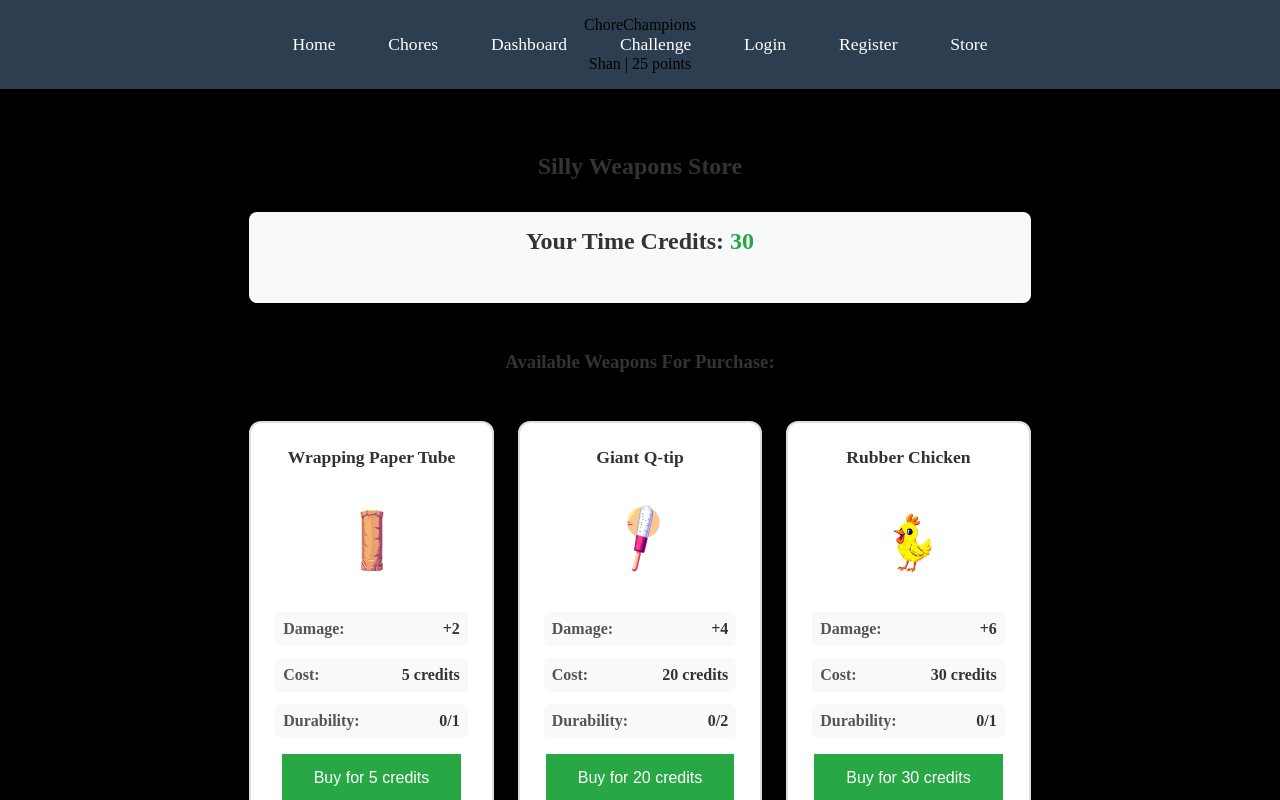
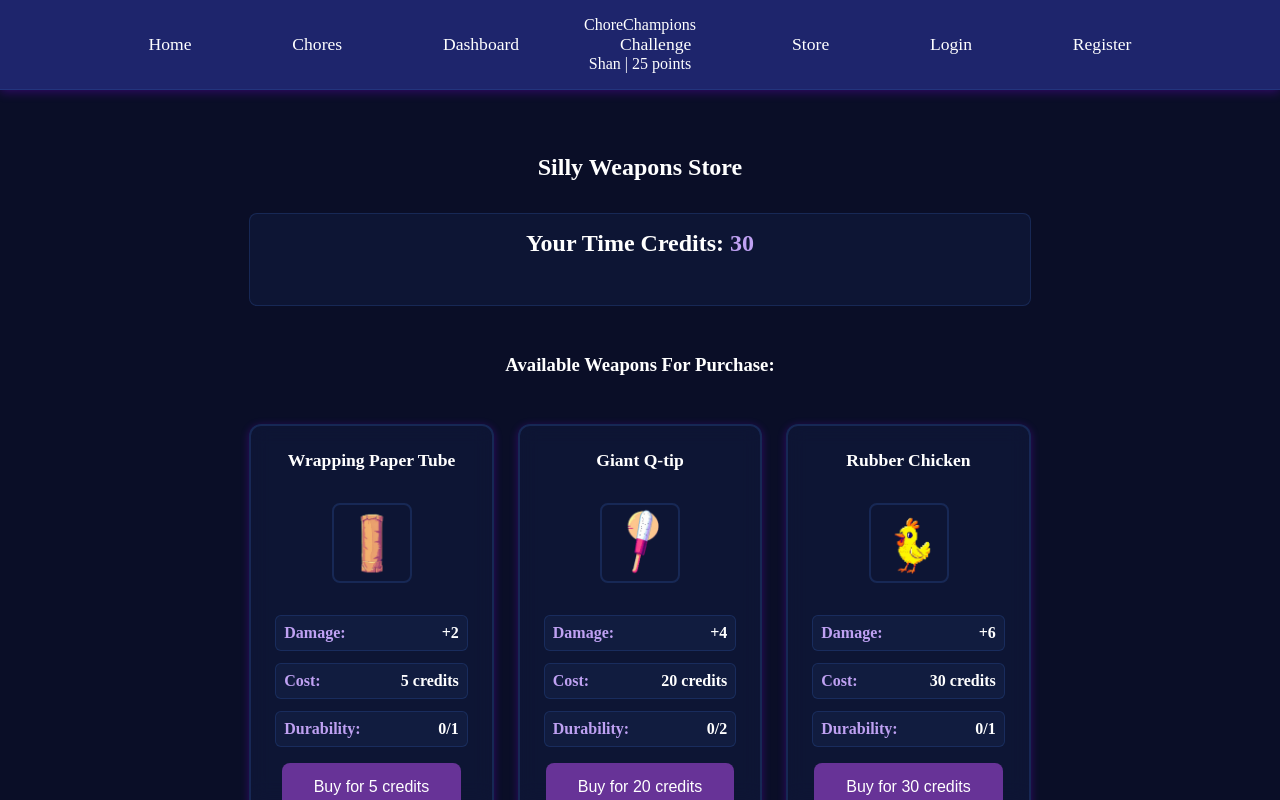
Before and after one commit to SrmTech-git/ChoreChampions, a React (Vite) app in the folder ChoreChampions/: page /store in a window 1280 px wide. Built offline with nearby package versions, Linux system fonts and the light colour scheme.

Commit message:
Added css colors

```diff
--- a/ChoreChampions/src/App.css
+++ b/ChoreChampions/src/App.css
@@ -1,4 +1,36 @@
-/* Add these styles to reset defaults */
+:root {
+  /* Primary Colors from Image */
+  --color-primary-dark: #1E256C;    /* Dark blue */
+  --color-primary: #3158A4;          /* Primary blue */
+  --color-secondary: #00f2ff;        /* Deep blue/purple */
+  --color-accent: #673397;           /* Purple */
+  --color-accent-light: #BFA1F2;     /* Light purple */
+
+  /* Derived Colors */
+  --color-background: #0a0e27;       /* Very dark blue */
+  --color-surface: rgba(49, 88, 164, 0.1); /* Primary with opacity */
+  --color-surface-hover: rgba(49, 88, 164, 0.2);
+  --color-text-primary: #ffffff;
+  --color-text-secondary: #BFA1F2;   /* Light purple for secondary text */
+  --color-text-muted: rgba(191, 161, 242, 0.7);
+
+  /* UI Colors */
+  --color-border: rgba(49, 88, 164, 0.3);
+  --color-border-light: rgba(191, 161, 242, 0.2);
+  --color-shadow: rgba(138, 5, 255, 0.3);
+  --color-shadow-hover: rgba(103, 51, 151, 0.3);
+
+  /* Button Colors */
+  --color-button-primary: #673397;
+  --color-button-primary-hover: #BFA1F2;
+  --color-button-secondary: #3158A4;
+  --color-button-secondary-hover: #4B6FC4;
+  --color-button-danger: #673397;
+  --color-button-danger-hover: #8B4BBB;
+  --color-button-disabled: rgba(49, 88, 164, 0.5);
+}
+
+/* Reset defaults */
 * {
   margin: 0;
   padding: 0;
@@ -11,9 +43,11 @@ html, body {
   margin: 0;
   padding: 0;
   overflow-x: hidden;
+  background-color: var(--color-background);
+  color: var(--color-text-primary);
 }
 
-/* Modify your root element */
+/* Root element */
 #root {
   width: 100%;
   max-width: 100%;
@@ -22,7 +56,7 @@ html, body {
   text-align: center;
 }
 
-/* Your grid should be full width */
+/* Grid layout */
 .App {
   display: grid;
   grid-template-areas:
@@ -33,35 +67,36 @@ html, body {
   grid-template-rows: auto 1fr auto;
   min-height: 100vh;
   width: 100%;
+  background-color: var(--color-background);
 }
 
 .Navbar {
   grid-area: NavBar;
-}
-.MainContent {
-  grid-area: Main;
-}
-.Footer {
-  grid-area: Footer;
+  background-color: var(--color-primary-dark);
 }
 
-/* Main content styles */
 .MainContent {
   grid-area: Main;
   display: flex;
   flex-direction: column;
   align-items: center;
   justify-content: center;
-  background-color: black;
-  color: white;
+  background-color: var(--color-background);
+  color: var(--color-text-primary);
   width: 100%;
-  padding: 2rem 0; /* Only add vertical padding */
+  padding: 2rem 0;
 }
 
+.Footer {
+  grid-area: Footer;
+  background-color: var(--color-primary-dark);
+}
+
+/* Button styles */
 button {
-  background-color: #3ba13e; /* Green */
+  background-color: var(--color-button-primary);
   border: none;
-  color: black;
+  color: var(--color-text-primary);
   padding: 15px 32px;
   text-align: center;
   text-decoration: none;
@@ -69,18 +104,21 @@ button {
   font-size: 16px;
   margin: 4px 2px;
   cursor: pointer;
+  border-radius: 8px;
+  transition: all 0.3s ease;
 }
 
 button:hover {
-    background-color: #b7ffbb;
+  background-color: var(--color-button-primary-hover);
+  transform: translateY(-2px);
+  box-shadow: 0 4px 12px var(--color-shadow-hover);
 }
 
-  /*remove default list styles */
+/* Remove default list styles */
 ul {
   list-style-type: none;
   padding: 0;
 }
-
 
 /* WEAPON CARD STYLES */
 .store-container {
@@ -92,19 +130,20 @@ ul {
 .store-container h2 {
   text-align: center;
   margin-bottom: 2rem;
-    color: #333;
+  color: var(--color-text-primary);
 }
 
 .time-credits {
   text-align: center;
   margin-bottom: 3rem;
   padding: 1rem;
-    background: #f8f9fa;
+  background: var(--color-surface);
   border-radius: 8px;
+  border: 1px solid var(--color-border);
 }
 
 .credit-amount {
-    color: #28a745;
+  color: var(--color-accent-light);
   font-weight: bold;
 }
 
@@ -112,29 +151,31 @@ ul {
 .owned-weapons-section h3 {
   text-align: center;
   margin-bottom: 2rem;
-    color: #333;
+  color: var(--color-text-primary);
 }
 
 .weaponGrid {
   display: grid;
-    grid-template-columns: repeat(3, 1fr); /* 3 weapons per row on desktop */
+  grid-template-columns: repeat(3, 1fr);
   gap: 1.5rem;
   padding: 1rem 0;
   margin-bottom: 3rem;
 }
 
 .weaponWrapper {
-    background: white;
-    border: 2px solid #ddd;
+  background: var(--color-surface);
+  border: 2px solid var(--color-border);
   border-radius: 12px;
   overflow: hidden;
   transition: transform 0.2s ease, box-shadow 0.2s ease;
-    box-shadow: 0 2px 8px rgba(0, 0, 0, 0.1);
+  box-shadow: 0 2px 8px var(--color-shadow);
+  backdrop-filter: blur(10px);
 }
 
 .weaponWrapper:hover {
   transform: translateY(-4px);
-    box-shadow: 0 8px 25px rgba(0, 0, 0, 0.15);
+  box-shadow: 0 8px 25px var(--color-shadow-hover);
+  background: var(--color-surface-hover);
 }
 
 .weapon-card {
@@ -150,7 +191,7 @@ ul {
 .weapon-name {
   text-align: center;
   margin-bottom: 1rem;
-    color: #333;
+  color: var(--color-text-primary);
   font-size: 1.1rem;
 }
 
@@ -171,6 +212,7 @@ ul {
   height: 80px;
   object-fit: cover;
   border-radius: 8px;
+  border: 2px solid var(--color-border);
 }
 
 .stat {
@@ -178,61 +220,61 @@ ul {
   justify-content: space-between;
   align-items: center;
   padding: 0.5rem;
-    background: #f8f9fa;
+  background: var(--color-surface);
   border-radius: 6px;
+  border: 1px solid var(--color-border);
 }
 
 .stat-label {
   font-weight: 600;
-    color: #555;
+  color: var(--color-text-secondary);
 }
 
 .stat-value {
   font-weight: bold;
-    color: #333;
+  color: var(--color-text-primary);
 }
 
-
 .action-button.buy {
-    background-color: #28a745;
-    color: white;
+  background-color: var(--color-button-primary);
+  color: var(--color-text-primary);
 }
 
 .action-button.buy:hover:not(:disabled) {
-    background-color: #218838;
+  background-color: var(--color-button-primary-hover);
 }
 
 .action-button.buy.owned,
 .action-button.buy:disabled {
-    background-color: #6c757d;
+  background-color: var(--color-button-disabled);
   cursor: not-allowed;
 }
 
 .action-button.choose {
-    background-color: #007bff;
-    color: white;
+  background-color: var(--color-button-secondary);
+  color: var(--color-text-primary);
 }
 
 .action-button.choose:hover {
-    background-color: #0056b3;
+  background-color: var(--color-button-secondary-hover);
 }
 
 .action-button.choose.selected {
-    background-color: #28a745;
+  background-color: var(--color-button-primary);
 }
 
 .action-button.remove {
-    background-color: #dc3545;
-    color: white;
+  background-color: var(--color-button-danger);
+  color: var(--color-text-primary);
 }
 
 .action-button.remove:hover {
-    background-color: #c82333;
+  background-color: var(--color-button-danger-hover);
 }
 
 .no-weapons-message {
   text-align: center;
-    color: #666;
+  color: var(--color-text-muted);
   font-style: italic;
   margin: 2rem 0;
 }
@@ -240,17 +282,18 @@ ul {
 .battle-weapon-summary {
   text-align: center;
   padding: 2rem;
-    background: #f8f9fa;
+  background: var(--color-surface);
   border-radius: 8px;
   margin-top: 2rem;
+  border: 1px solid var(--color-border);
 }
 
 .selected-weapon-info {
-    color: #28a745;
+  color: var(--color-accent-light);
 }
 
 .no-weapon-selected {
-    color: #666;
+  color: var(--color-text-muted);
   font-style: italic;
 }
 
@@ -279,23 +322,25 @@ ul {
   }
 }
 
-/* //CHORE CARD STYLES */
-
+/* CHORE CARD STYLES */
 .chore-card {
-  background-color: #333;
+  background-color: var(--color-surface);
   border-radius: 8px;
   padding: 16px;
   margin-bottom: 16px;
   display: flex;
   justify-content: space-between;
   align-items: center;
-  color: white;
-  box-shadow: 0 2px 4px rgba(0, 0, 0, 0.2);
+  color: var(--color-text-primary);
+  box-shadow: 0 2px 4px var(--color-shadow);
   transition: transform 0.2s ease;
+  border: 1px solid var(--color-border);
+  backdrop-filter: blur(10px);
 }
 
 .chore-card:hover {
   transform: translateY(-2px);
+  background: var(--color-surface-hover);
 }
 
 .chore-card-content {
@@ -314,7 +359,7 @@ ul {
 
 .chore-time, .chore-points {
   font-size: 0.9rem;
-  color: #ccc;
+  color: var(--color-text-secondary);
 }
 
 .chore-card-actions {
@@ -330,38 +375,37 @@ ul {
 }
 
 .complete-btn {
-  background-color: #3ba13e;
+  background-color: var(--color-button-primary);
 }
 
 .complete-btn:hover {
-  background-color: #b7ffbb;
+  background-color: var(--color-button-primary-hover);
 }
 
 .remove-btn {
-  background-color: #555;
+  background-color: var(--color-primary);
 }
 
 .remove-btn:hover {
-  background-color: #777;
+  background-color: var(--color-button-secondary-hover);
 }
 
 /* USER CARD STYLES */
-
-/* DisplayUser Card Styling */
 .DisplayUserCard {
   display: flex;
   align-items: center;
-  background-color: #f8f9fa2c;
+  background-color: var(--color-surface);
   border-radius: 8px;
   padding: 12px;
-  box-shadow: 0 2px 4px rgba(0, 0, 0, 0.1);
+  box-shadow: 0 2px 4px var(--color-shadow);
   transition: transform 0.2s ease;
   margin-bottom: 8px;
+  backdrop-filter: blur(10px);
 }
 
 .DisplayUserCard:hover {
   transform: translateY(-2px);
-  box-shadow: 0 4px 6px rgba(0, 0, 0, 0.1);
+  box-shadow: 0 4px 6px var(--color-shadow-hover);
 }
 
 .user-image {
@@ -369,7 +413,7 @@ ul {
   height: 100px;
   border-radius: 50%;
   object-fit: cover;
-  border: 2px solid #ffffff;
+  border: 2px solid var(--color-accent-light);
 }
 
 .user-details {
@@ -380,15 +424,14 @@ ul {
 
 .user-details span {
   font-weight: 500;
-  color: #ebf3ff;
+  color: var(--color-text-primary);
   font-size: 2em;
 }
 
 /* Champion card styles */
-
 .championGrid {
   display: grid;
-    grid-template-columns: repeat(4, 1fr); /* 4 cards per row on desktop */
+  grid-template-columns: repeat(4, 1fr);
   gap: 1.5rem;
   padding: 2rem;
   max-width: 1200px;
@@ -396,16 +439,18 @@ ul {
 }
 
 .championWrapper {
-    background: white;
-    border: 2px solid #ddd;
+  background: var(--color-surface);
+  border: 2px solid var(--color-border);
   border-radius: 12px;
   overflow: hidden;
   transition: transform 0.2s ease, box-shadow 0.2s ease;
+  backdrop-filter: blur(10px);
 }
 
 .championWrapper:hover {
   transform: translateY(-4px);
-    box-shadow: 0 8px 25px rgba(0, 0, 0, 0.15);
+  box-shadow: 0 8px 25px var(--color-shadow-hover);
+  background: var(--color-surface-hover);
 }
 
 .championCard {
@@ -419,16 +464,15 @@ ul {
   object-fit: cover;
   border-radius: 8px;
   margin-bottom: 0.75rem;
+  border: 2px solid var(--color-border);
 }
 
 .championName {
   margin: 0;
   font-size: 1rem;
-    color: #333;
+  color: var(--color-text-primary);
   font-weight: 600;
 }
-
-
 
 /* Tablet - 3 cards per row */
 @media (max-width: 992px) {
@@ -462,12 +506,11 @@ ul {
   }
 }
 
-/*UserCard Styles */
-
+/* UserCard Styles */
 .opponents-section h2 {
   text-align: center;
   margin-bottom: 2rem;
-    color: #333;
+  color: var(--color-text-primary);
 }
 
 .userGrid {
@@ -480,20 +523,22 @@ ul {
 }
 
 .userWrapper {
-    background: white;
-    border: 2px solid #ddd;
+  background: var(--color-surface);
+  border: 2px solid var(--color-border);
   border-radius: 12px;
   overflow: hidden;
   transition: transform 0.2s ease, box-shadow 0.2s ease;
-    box-shadow: 0 2px 8px rgba(0, 0, 0, 0.1);
+  box-shadow: 0 2px 8px var(--color-shadow);
+  backdrop-filter: blur(10px);
 }
 
 .userWrapper:hover {
   transform: translateY(-4px);
-    box-shadow: 0 8px 25px rgba(0, 0, 0, 0.15);
+  box-shadow: 0 8px 25px var(--color-shadow-hover);
+  background: var(--color-surface-hover);
 }
 
-.DisplayUserCard {
+.userWrapper .DisplayUserCard {
   padding: 1rem;
   text-align: center;
   border: none;
@@ -501,34 +546,33 @@ ul {
   background: transparent;
 }
 
-.user-image {
+.userWrapper .user-image {
   width: 80px;
   height: 80px;
   border-radius: 50%;
   object-fit: cover;
   margin-bottom: 0.75rem;
-    border: 3px solid #e9ecef;
+  border: 3px solid var(--color-border-light);
 }
 
-.user-details span {
+.userWrapper .user-details span {
   font-size: 1rem;
-    color: #333;
+  color: var(--color-text-primary);
   font-weight: 600;
 }
 
 .opponent-status {
   padding: 0.75rem;
-    background: #f8f9fa;
-    border-top: 1px solid #e9ecef;
+  background: var(--color-primary-dark);
+  border-top: 1px solid var(--color-border);
 }
-
 
 .selected-opponent {
   display: block;
   width: 100%;
   padding: 0.5rem;
-    background-color: #28a745;
-    color: white;
+  background-color: var(--color-button-primary);
+  color: var(--color-text-primary);
   text-align: center;
   font-weight: bold;
   border-radius: 6px;
@@ -536,7 +580,7 @@ ul {
 
 .no-opponents-message {
   text-align: center;
-    color: #666;
+  color: var(--color-text-muted);
   font-style: italic;
   margin-top: 2rem;
 }
@@ -567,27 +611,26 @@ ul {
     padding: 1rem;
   }
 
-    .user-image {
+  .userWrapper .user-image {
     width: 100px;
     height: 100px;
   }
 }
 
-/* Battle Summary */
-
 /* Battle Summary Display Styles */
 .battle-summary-display {
   margin-top: 2rem;
   padding: 1.5rem;
-    background-color: #f8f9fa;
+  background-color: var(--color-surface);
   border-radius: 12px;
-    border: 1px solid #e9ecef;
+  border: 1px solid var(--color-border);
+  backdrop-filter: blur(10px);
 }
 
 .battle-summary-display h2 {
   text-align: center;
   margin-bottom: 2rem;
-    color: #333;
+  color: var(--color-text-primary);
   font-size: 1.5rem;
 }
 
@@ -614,35 +657,36 @@ ul {
   align-items: center;
   text-align: center;
   padding: 1.5rem;
-    background-color: white;
-    border: 2px solid #e0e0e0;
+  background-color: var(--color-surface);
+  border: 2px solid var(--color-border);
   border-radius: 10px;
-    box-shadow: 0 2px 8px rgba(0, 0, 0, 0.1);
+  box-shadow: 0 2px 8px var(--color-shadow);
   transition: transform 0.2s ease, box-shadow 0.2s ease;
+  backdrop-filter: blur(10px);
 }
 
 .summary-item:hover {
   transform: translateY(-2px);
-    box-shadow: 0 4px 12px rgba(0, 0, 0, 0.15);
+  box-shadow: 0 4px 12px var(--color-shadow-hover);
 }
 
 .summary-item h3 {
   margin-bottom: 1rem;
   font-size: 1.2rem;
-    color: #495057;
-    border-bottom: 2px solid #007bff;
+  color: var(--color-text-secondary);
+  border-bottom: 2px solid var(--color-accent);
   padding-bottom: 0.5rem;
   width: 100%;
 }
 
 /* Not Selected State */
 .not-selected {
-    color: #6c757d;
+  color: var(--color-text-muted);
   font-style: italic;
   margin: 0;
   padding: 2rem 1rem;
-    background-color: #f8f9fa;
-    border: 2px dashed #dee2e6;
+  background-color: var(--color-surface);
+  border: 2px dashed var(--color-border-light);
   border-radius: 8px;
   width: 100%;
 }
@@ -660,10 +704,10 @@ ul {
 .points-summary {
   text-align: center;
   padding: 2rem;
-    background: linear-gradient(135deg, #667eea 0%, #764ba2 100%);
-    color: white;
+  background: linear-gradient(135deg, var(--color-primary) 0%, var(--color-accent) 100%);
+  color: var(--color-text-primary);
   border-radius: 12px;
-    box-shadow: 0 4px 15px rgba(102, 126, 234, 0.3);
+  box-shadow: 0 4px 15px var(--color-shadow-hover);
   margin-top: 1rem;
 }
 
@@ -686,7 +730,7 @@ ul {
 .total-power {
   font-weight: bold;
   font-size: 1.2rem !important;
-    color: #ffd700;
+  color: var(--color-accent-light);
   text-shadow: 1px 1px 2px rgba(0, 0, 0, 0.2);
   padding: 0.5rem;
   background-color: rgba(255, 255, 255, 0.1);
--- a/ChoreChampions/src/Components/NavBar/NavBar.jsx
+++ b/ChoreChampions/src/Components/NavBar/NavBar.jsx
@@ -25,14 +25,15 @@ function NavBar() {
                     <Link to="/Challenge">Challenge</Link>
                 </div>
                 <div className={styles.navLink}>
+                    <Link to="/Store">Store</Link>
+                </div>
+                <div className={styles.navLink}>
                     <Link to="/Login">Login</Link>
                 </div>
                 <div className={styles.navLink}>
                     <Link to="/Register">Register</Link>
                 </div>
-                <div className={styles.navLink}>
-                    <Link to="/Store">Store</Link>
-                </div>
+
             </div>
 
             <div className="user-info">
--- a/ChoreChampions/src/Components/NavBar/NavBar.module.css
+++ b/ChoreChampions/src/Components/NavBar/NavBar.module.css
@@ -1,6 +1,15 @@
+.Navbar {
+  grid-area: NavBar;
+  background-color: var(--color-primary-dark);
+}
+
+/* Navigation styles */
 nav {
-    background-color: #2d3e50;
+  background-color: var(--color-primary-dark);
   padding: 1rem 0;
+  border-bottom: 1px solid var(--color-border);
+  backdrop-filter: blur(10px);
+  box-shadow: 0 2px 10px var(--color-shadow);
 }
 
 .navLinks {
@@ -11,19 +20,47 @@ nav {
   padding: 0;
 }
 
-navLink {
+.navLink {
   margin: 0 1.5rem;
 }
 
 a {
-    color: #fff;
+  color: var(--color-text-primary);
   text-decoration: none;
   font-weight: 500;
   font-size: 1.1rem;
-    transition: color 0.2s;
+  transition: all 0.3s ease;
   margin: 0 1.5em;
+  position: relative;
+  padding-bottom: 0.25rem;
+}
+
+a::after {
+  content: '';
+  position: absolute;
+  bottom: 0;
+  left: 0;
+  width: 0;
+  height: 2px;
+  background-color: var(--color-accent-light);
+  transition: width 0.3s ease;
 }
 
 a:hover {
-    color: #f9d342;
+  color: var(--color-accent-light);
+  text-shadow: 0 0 10px rgba(191, 161, 242, 0.5);
 }
+
+a:hover::after {
+  width: 100%;
+}
+
+/* Active link styling */
+a.active {
+  color: var(--color-accent-light);
+}
+
+a.active::after {
+  width: 100%;
+  background-color: var(--color-accent);
+}
```
Lines whose indentation alone changed are shown as unchanged.
